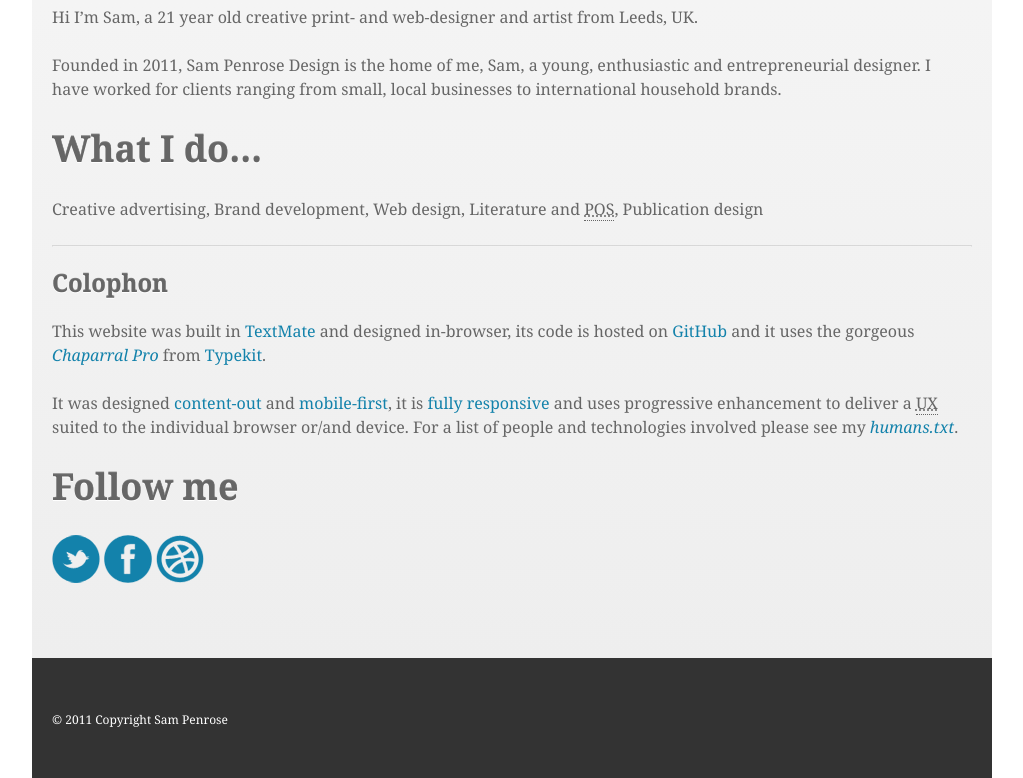
After one commit to csswizardry/sampenrose.co.uk, a PHP site: page /about.html in a window 1280 px wide. The commit adds this page. Shown: the part 645-1423 px from the top of the page, without its empty margins (128-1151 px from the left). Run offline with PHP 8.4, Linux system fonts and the light colour scheme; some libraries are stand-ins or nearby versions.

Commit message:
Make pages

```diff
--- /dev/null
+++ b/about.html
@@ -0,0 +1,75 @@
+<!DOCTYPE html>
+<html lang=en>
+<head>
+	<meta charset=UTF-8>
+	<meta name=viewport content="width=device-width, minimum-scale=1.0, maximum-scale=1.0">
+
+	<title>Sam Penrose</title>
+
+	<link rel=stylesheet href=css/style.css>
+
+	<link rel="shortcut icon" href=icon.png>
+	<link rel=apple-touch-icon-precomposed href=icon.png>
+	<link type=text/plain rel=author href=humans.txt>
+
+	<script src="http://use.typekit.com/eey0lsm.js"></script>
+	<script>try{Typekit.load();}catch(e){}</script>
+</head>
+<body>
+
+	<div class=wrapper>
+
+		<a href=index.html class=logo><img src=img/logo.png alt="Sam Penrose design logo"></a>
+
+		<hr>
+
+		<ul class="nav main-nav">
+			<li><a href=index.html>Home</a></li>
+			<li><a href=about.html>About</a></li>
+			<li><a href=work.html>Work</a></li>
+			<li><a href=testimonials.html>Testimonials</a></li>
+			<li><a href=contact.html>Contact</a></li>
+		</ul>
+
+		<hr>
+
+		<h1>About me</h1>
+
+		<img src=img/sam-penrose.jpg alt="A photo of Sam Penrose">
+
+		<p>Hi I&rsquo;m Sam, a 21 year old creative print- and web-designer and artist from Leeds, UK.</p>
+		<p>Founded in 2011, Sam Penrose Design is the home of me, Sam, a young, enthusiastic and entrepreneurial designer. I have worked for clients ranging from small, local businesses to international household brands.</p>
+
+		<h2>What I do&hellip;</h2>
+
+		<ul class=keywords>
+			<li>Creative advertising</li>
+			<li>Brand development</li>
+			<li>Web design</li>
+			<li>Literature and <abbr title="Point of Sale">POS</abbr></li>
+			<li>Publication design</li>
+		</ul>
+
+		<hr>
+
+		<h3 id="section:colophon">Colophon</h3>
+
+		<p>This website was built in <a href=http://macromates.com/>TextMate</a> and designed in-browser, its code is hosted on <a href=https://github.com/csswizardry/sampenrose.co.uk title="This site&rsquo;s public repo on GitHub">GitHub</a> and it uses the gorgeous <a href=https://typekit.com/fonts/chaparral-pro><cite>Chaparral Pro</cite></a> from <a href=https://typekit.com>Typekit</a>.</p>
+		<p>It was designed <a href=http://www.markboulton.co.uk/journal/comments/a-richer-canvas>content-out</a> and <a href=http://www.abookapart.com/products/mobile-first>mobile-first</a>, it is <a href=http://www.alistapart.com/articles/responsive-web-design/>fully responsive</a> and uses progressive enhancement to deliver a <abbr title="User eXperience">UX</abbr> suited to the individual browser or/and device. For a list of people and technologies involved please see my <a href=humans.txt><i>humans.txt</i></a>.</p>
+
+		<h2>Follow me</h2>
+
+		<ul class="nav social">
+			<li class=twitter><a href=http://twitter.com/sam_penrose title="Follow me on Twitter">Twitter</a></li>
+			<li class=facebook><a href=http://www.facebook.com/pages/Sam-Penrose-Freelance-Design/175520099173494 title="Add me on Facebook">Facebook</a></li>
+			<li class=dribbble><a href=http://dribbble.com/sam_penrose title="View my shots on Dribbble">Dribbble</a></li>
+		</ul>
+
+	</div><!-- /wrapper -->
+
+	<div class=footer>
+		<p><small>&copy; 2011 Copyright Sam Penrose</small></p>
+	</div><!-- /footer -->
+
+</body>
+</html>
--- a/css/style.css
+++ b/css/style.css
@@ -165,6 +165,10 @@ textarea:focus{
 	cursor:text;
 }
 
+.social a{
+	background-image:url(../img/css/sprites/main.png);
+}
+
 
 
 
@@ -176,14 +180,22 @@ textarea:focus{
 Big up @necolas: http://nicolasgallagher.com/micro-clearfix-hack/
 */
 .cf:before,
-.cf:after{
+.cf:after,
+.carousel:before,
+.carousel:after,
+.wrapper:before,
+.wrapper:after{
 	content:"";
 	display:table;
 }
-.cf:after{
+.cf:after,
+.carousel:after,
+.wrapper:after{
 	clear:both;
 }
-.cf{
+.cf,
+.carousel,
+.wrapper{
 	zoom:1;
 }
 
@@ -382,6 +394,23 @@ li > ol{
 	margin-bottom:0;
 }
 
+.keywords{
+	list-style:none;
+	margin-left:0;
+}
+
+.keywords li{
+	display:inline;
+}
+
+.keywords li:after{
+	content:",";
+}
+
+.keywords li:last-child:after{
+	content:"";
+}
+
 /*--- QUOTES ---*/
 /*
 Big up @boblet: http://html5doctor.com/blockquote-q-cite/
@@ -575,6 +604,34 @@ figcaption{
 
 
 /*------------------------------------*\
+	$SOCIAL
+\*------------------------------------*/
+.social{
+	display:inline-block;
+}
+.social a{
+	margin-bottom:3px;
+	width:48px;
+	height:48px;
+	text-indent:-99999px;
+
+	-moz-transition:0.2s opacity linear;
+	-webkit-transition:0.2s opacity linear;
+	transition:0.2s opacity linear;
+}
+	.social:hover a{
+		opacity:0.5;
+	}
+	.social a:hover{
+		opacity:1;
+	}
+.facebook a	{ background-position:-48px 0; }
+.dribbble a	{ background-position:-96px 0; }
+
+
+
+
+/*------------------------------------*\
 	$RIBBON
 \*------------------------------------*/
 .ribbon{
@@ -632,6 +689,19 @@ table{
 	$RESPONSIVE
 \*------------------------------------*/
 @media(min-width: 481px){
+body{
+	max-width:960px;
+}
+.content,
+.sub-content{
+	float:left;
+	width:61.666%;
+	margin-right:5%;
+}
+.sub-content{
+	margin-right:0;
+	width:33.333%;
+}
 h1,h2,h3,h4,h5,h6,
 blockquote{
 	font-family:chaparral-pro-1,chaparral-pro-2,"Chaparral Pro",Georgia,sans-serif;
```
Also changed, not shown: index.html (+22 -51 lines), img/css/sprites/main.png (added), 1 other file.
